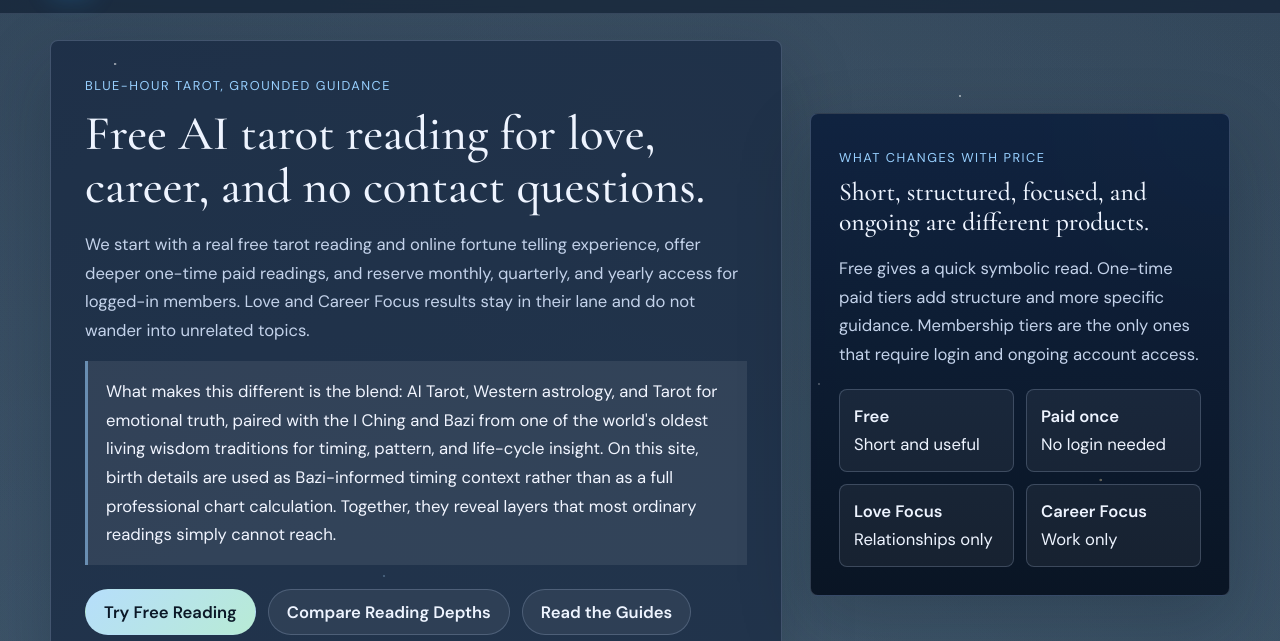
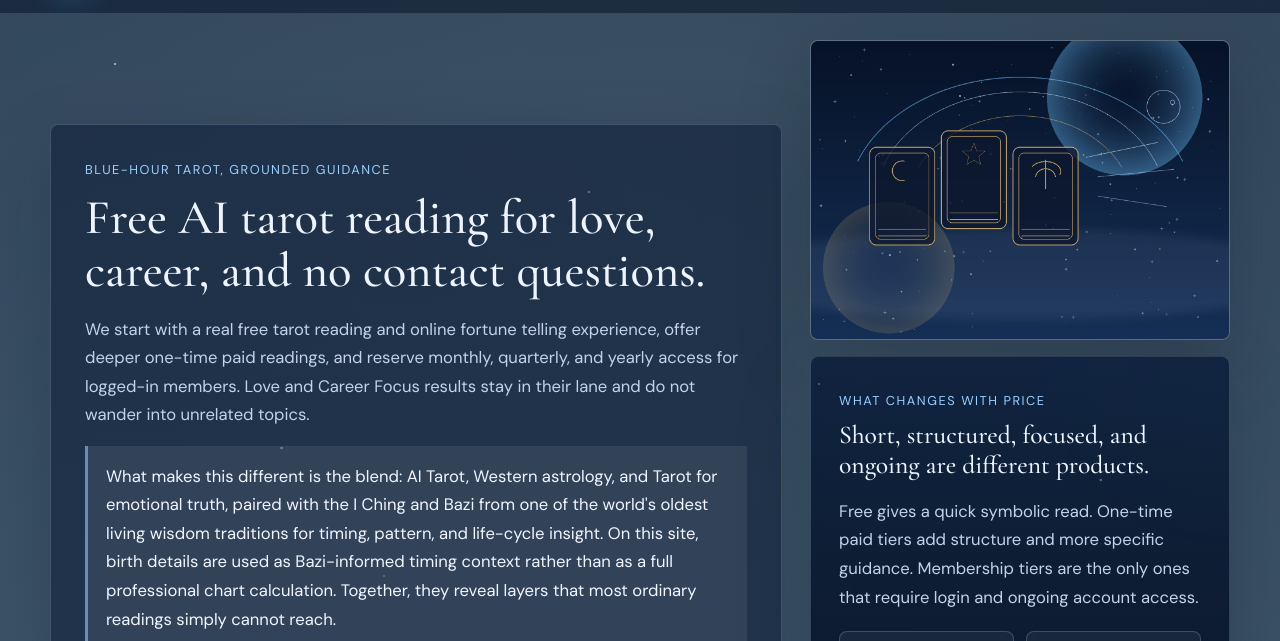
Before and after one commit to shenghai92/aitarot-online, a website: page index.html in a window 1280 px wide. Shown: the part 80-721 px from the top of the page. Drawn offline with nearby package versions, Linux system fonts and the light colour scheme.

Commit message:
Add lightweight visual artwork for hero and key guides

```diff
--- a/index.html
+++ b/index.html
@@ -305,6 +305,17 @@
           </div>
         </div>
         <div class="hero-orbit">
+          <div class="hero-visual-frame">
+            <img
+              class="hero-visual"
+              src="./assets/images/hero-visual-tarot-reading.jpg"
+              alt="Stylized tarot cards and celestial arcs representing layered love, career, and timing guidance."
+              loading="eager"
+              decoding="async"
+              width="1400"
+              height="1000"
+            />
+          </div>
           <div class="orbit-card">
             <span class="orbit-kicker">What changes with price</span>
             <h2 class="orbit-title">Short, structured, focused, and ongoing are different products.</h2>
--- a/styles.css
+++ b/styles.css
@@ -195,6 +195,26 @@ body.has-subpage-nav main.section {
   background:
     linear-gradient(180deg, rgba(14, 33, 62, 0.94), rgba(7, 17, 32, 0.94)),
     radial-gradient(circle at top right, rgba(121, 209, 255, 0.18), transparent 36%);
+}
+
+.hero-orbit {
+  display: grid;
+  gap: 16px;
+}
+
+.hero-visual-frame {
+  overflow: hidden;
+  border-radius: 8px;
+  border: 1px solid var(--line);
+  background: rgba(255, 255, 255, 0.04);
+  box-shadow: var(--shadow);
+}
+
+.hero-visual,
+.guide-visual img {
+  display: block;
+  width: 100%;
+  height: auto;
 }
 
 .eyebrow,
@@ -781,6 +801,16 @@ textarea {
   padding: 32px;
 }
 
+.guide-visual {
+  margin: 18px 0 22px;
+  overflow: hidden;
+  border-radius: 8px;
+  border: 1px solid var(--line);
+  background:
+    linear-gradient(180deg, rgba(12, 25, 49, 0.94), rgba(7, 17, 32, 0.94)),
+    radial-gradient(circle at top right, rgba(121, 209, 255, 0.12), transparent 36%);
+}
+
 .guide-shell h1,
 .guide-shell h2 {
   margin-bottom: 14px;
@@ -987,4 +1017,8 @@ textarea {
   .auth-dialog {
     padding: 24px;
   }
+
+  .guide-visual {
+    margin: 16px 0 20px;
+  }
 }
```
Also changed, not shown: should-i-text-him-tarot.html (+10 -0 lines), tarot-for-no-contact.html (+10 -0 lines), assets/images/hero-visual-tarot-reading.jpg (added), assets/images/no-contact-guidance.jpg (added), assets/images/text-him-after-silence.jpg (added).
